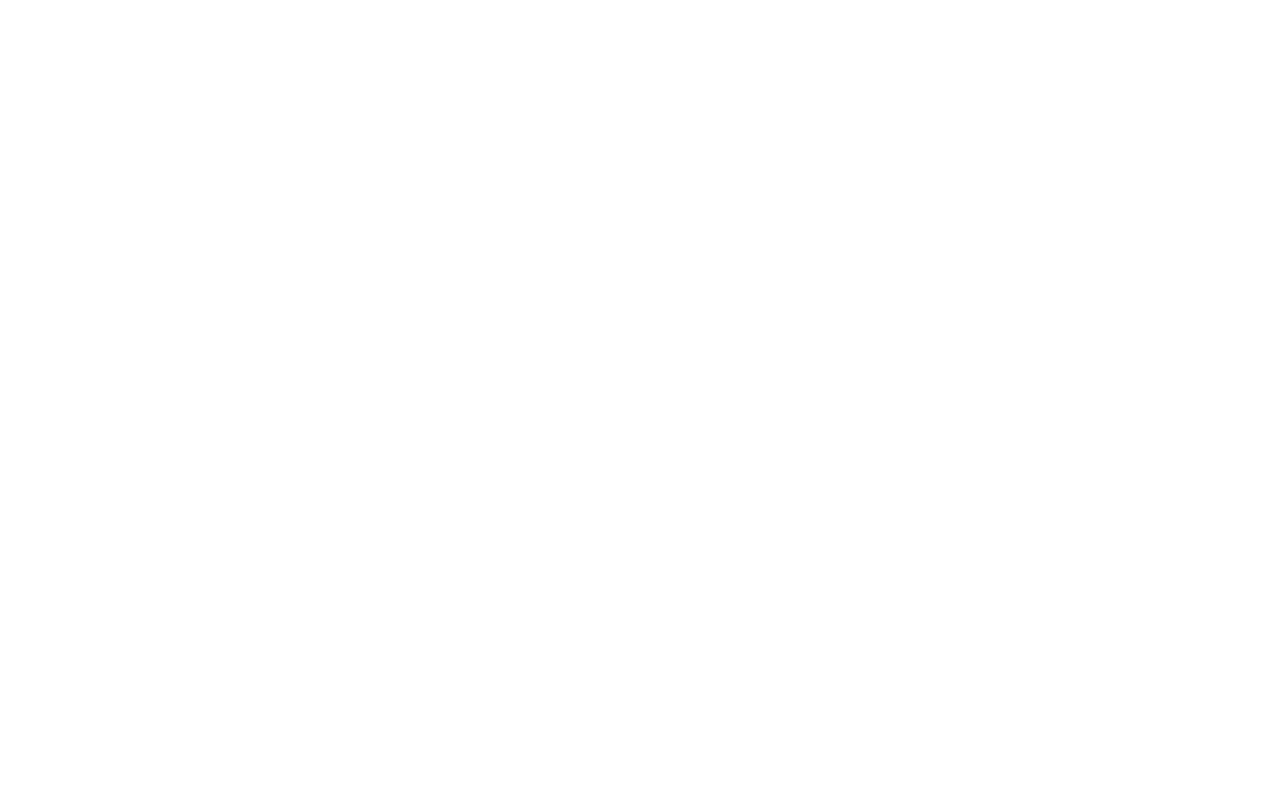
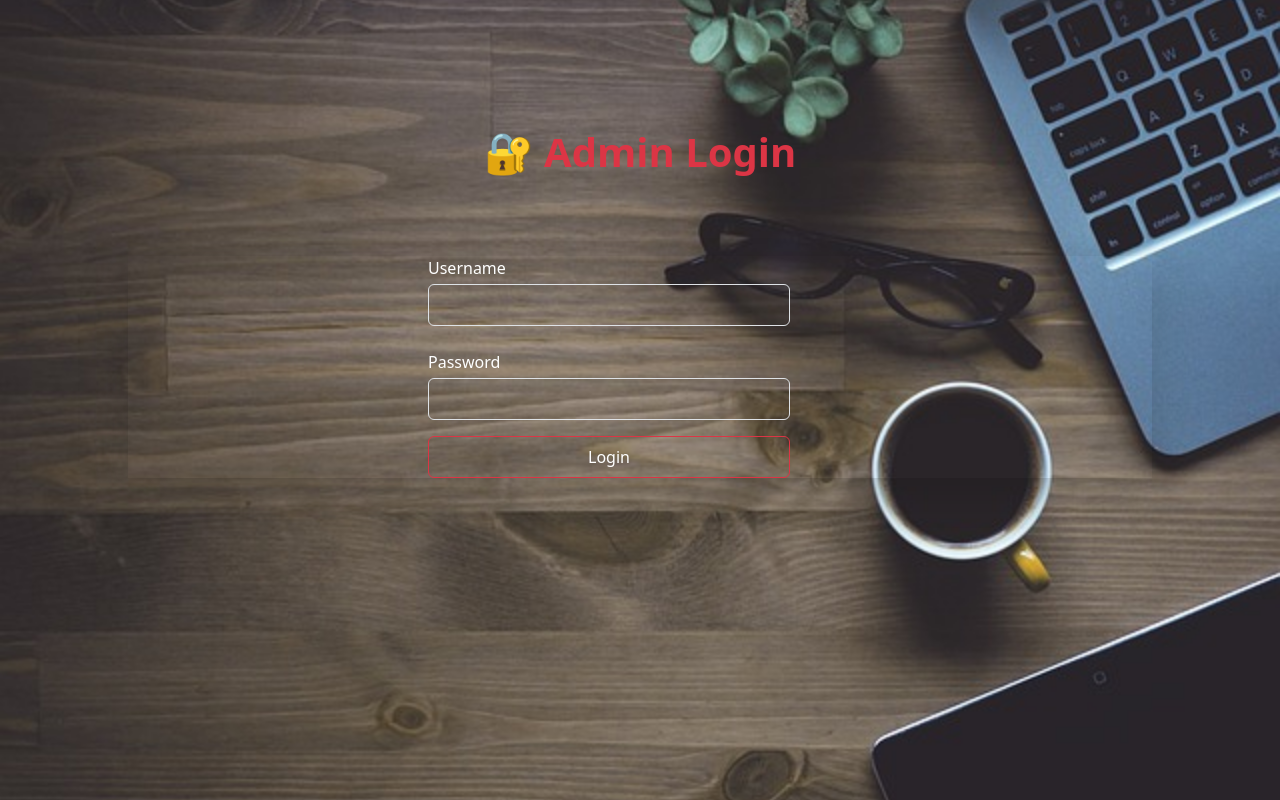
Before and after one commit to aishwaryaPangale/aishwaryaPangale-Online-Exam-Application-Frontend, a React (Vite) app: page /alogin in a window 1280 px wide. Before the commit this address had no page. Built offline with nearby package versions, Linux system fonts and the light colour scheme.

Commit message:
pushed code

```diff
--- a/package.json
+++ b/package.json
@@ -10,6 +10,7 @@
     "preview": "vite preview"
   },
   "dependencies": {
+    "animate.css": "^4.1.1",
     "axios": "^1.8.4",
     "bootstrap": "^5.3.3",
     "react": "^19.0.0",
--- /dev/null
+++ b/src/AdminDashBoard/AdminLogin.jsx
@@ -0,0 +1,110 @@
+import React, { useState } from 'react';
+import 'animate.css';
+import { Navigate, useNavigate } from 'react-router-dom';
+
+const AdminLogin = () => {
+    const navigate=useNavigate();
+   const [message, setMessage] = useState("");
+  const [formData, setFormData] = useState({
+    username: '',
+    password: '',
+  });
+
+  const handleChange = (e) => {
+    const { name, value } = e.target;
+    setFormData(prevState => ({
+      ...prevState,
+      [name]: value,
+    }));
+  };
+
+  const handleSubmit = async (e) => {
+    e.preventDefault();
+
+    try {
+      const response = await fetch("http://localhost:8081/api/admin/login", {
+        method: "POST",
+        headers: {
+          "Content-Type": "application/json",
+        },
+        body: JSON.stringify(formData),
+      });
+
+      const message = await response.text();
+
+      if (response.ok) {
+        setMessage("✅ Login successful!");
+        navigate("/admin");
+        console.log(message);
+        // Redirect or do something on success (like navigate to dashboard)
+      } else {
+        setMessage("❌ Login failed: " + message);
+      }
+    } catch (error) {
+      console.error("Error during login:", error);
+      setMessage("⚠️ An error occurred. Please try again.");
+    }
+  };
+
+
+  return (
+    <div className="Register">
+    <div className="flex items-center justify-center h-screen  bg-gray-100" style={{width:"80%"}}>
+         {/* <h1 className="text-2xl font-bold mb-6 text-center text-danger  mt-lg-5" >Admin Login</h1> */}
+         <h2 className="display-6 text-danger fw-bold text-center mt-lg-5 fade-in-up glow-text animate__animated animate__fadeInUp">
+          🔐 Admin Login
+        </h2>
+
+      <form
+        onSubmit={handleSubmit}
+        className=" p-8 rounded-2xl shadow-lg" style={{paddingLeft:"300px",marginTop:"80px"}}
+      >
+
+        {message && (
+                    <p style={{ color: message.includes("❌") ? "red" : "green" }}>
+                        {message}
+                    </p>
+                )}
+
+
+
+
+        <div className="mb-4">
+          <label htmlFor="username" className="block text-white mb-1">Username</label>
+          <input
+            type="text"
+            id="username"
+            name="username"
+            value={formData.username}
+            onChange={handleChange}
+            className=" px-3 py-2  bg-transparent form-control w-50 border border-gray-300 rounded-xl focus:outline-none focus:ring-2 focus:ring-blue-400"
+            required
+          />
+        </div>
+
+        <div className="mb-6">
+          <label htmlFor="password" className="block text-white mb-1">Password</label>
+          <input
+            type="password"
+            id="password"
+            name="password"
+            value={formData.password}
+            onChange={handleChange}
+            className=" px-3 py-2  bg-transparent border border-gray-300  form-control w-50 rounded-xl focus:outline-none focus:ring-2 focus:ring-blue-400"
+            required
+          />
+        </div>
+
+        <button
+          type="submit"
+          className=" bg-blue-600 text-white btn btn-outline-danger py-2 rounded-xl  w-50 mt-3"
+        >
+          Login
+        </button>
+      </form>
+    </div>
+    </div>
+  );
+};
+
+export default AdminLogin;
--- a/src/App.jsx
+++ b/src/App.jsx
@@ -9,6 +9,7 @@
 import AddCourse from "./AdminDashBoard/AddCourse";
 import ViewCourse from "./AdminDashBoard/ViewCourse";
 import ForgotPassword from "./Component/ForgotPassword";
+import AdminLogin from "./AdminDashBoard/AdminLogin";
 
 
 
@@ -26,12 +27,13 @@
 
         <Route path="/about" element={<About/>}/>
         <Route path="/forgot-password" element={<ForgotPassword />} />
+        <Route path="alogin" element={<AdminLogin/>}/>
 
 
 
       </Routes>
     </Router>
   );
-}
+}""
 
 export default App;
--- a/src/Component/ForgotPassword.jsx
+++ b/src/Component/ForgotPassword.jsx
@@ -28,13 +28,13 @@
   };
 
   return (
-    <div class="container text-center w-50 mt-5 p-5 shadow-lg" style={{ padding: "20px" }}>
-      <h2 class="text-center text-warning">Forgot Password</h2>
-      <form onSubmit={handleSubmit}>
+    <div class="container text-center w-50 mt-5 p-5 shadow-lg bg-secondary bg-opacity-50" style={{ padding: "20px" }}>
+      <h2 class="text-center text-danger">Forgot Password</h2>
+      <form onSubmit={handleSubmit} style={{padding:"10px"}}>
 
         <div className="form-floating mt-3" style={{marginLeft:"80px"}}>
             <input  type="text"
-                        className="form-control w-50"
+                        className="form-control w-75 shadow-lg"
                         id="username"
                         value={email}
                         onChange={(e) => setEmail(e.target.value)}
@@ -46,7 +46,7 @@
         <br/>
         <div className="form-floating mt-3" style={{marginLeft:"80px"}}>
             <input  type="text"
-                        className="form-control w-50"
+                        className="form-control w-75 shadow-lg"
                         id="New Password"
                         value={newPassword}
             onChange={(e) => setNewPassword(e.target.value)}
@@ -59,7 +59,7 @@
 
         <div className="form-floating mt-3" style={{marginLeft:"80px"}}>
             <input  type="text"
-                        className="form-control w-50"
+                        className="form-control w-75 shadow-lg"
                         id="Confirm Password"
                         value={confirmPassword}
             onChange={(e) => setConfirmPassword(e.target.value)}
@@ -69,7 +69,7 @@
                 </div>
 
         <br/>
-        <button type="submit" class="btn btn-success">Update Password</button>
+        <button type="submit" class="btn btn-outline-danger">Update Password</button>
       </form>
       {message && <p>{message}</p>}
     </div>
--- a/src/Component/Home.jsx
+++ b/src/Component/Home.jsx
@@ -36,7 +36,7 @@
 
                     {/* Admin Submenu */}
                     <li className="dropdown-submenu dropend">
-                       <NavLink  className="nav-link text-light" to="/login" role="button"  aria-expanded="false">Admin</NavLink>
+                       <NavLink  className="nav-link text-light" to="/alogin" role="button"  aria-expanded="false">Admin</NavLink>
                          {/* <ul className="dropdown-menu bg-dark">
                             <li><NavLink className="dropdown-item text-light" to="/admin/login"> Login</NavLink></li>
                            <li><hr className="dropdown-divider" /></li>
```
Also changed, not shown: 1 other file (tests, documents, lock files or other folders).
